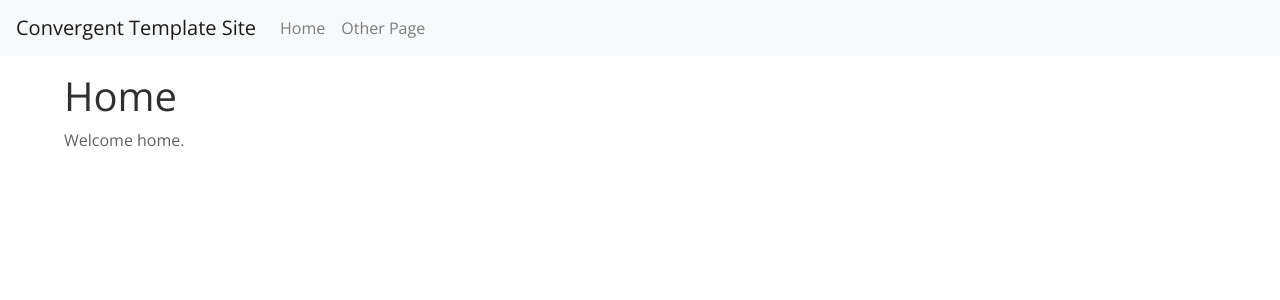
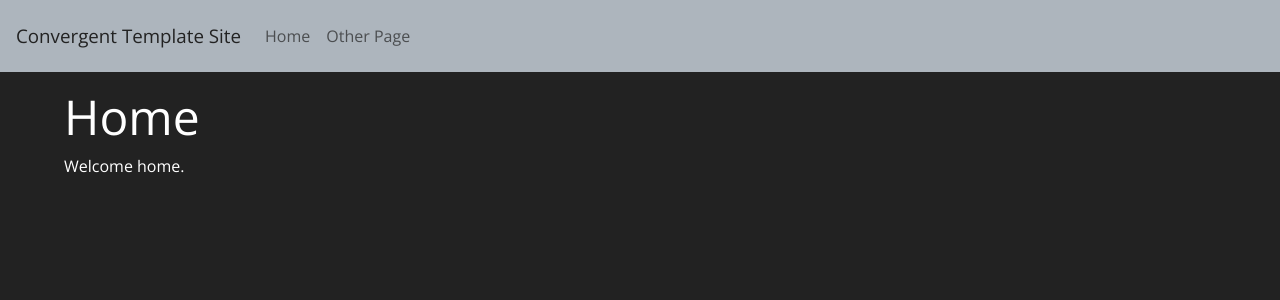
Before and after one commit to Kenorthuy/ConvergentTwitter, a React (Create React App) app: page / in a window 1280 px wide. Shown: the top 300 px of the page. Built offline with nearby package versions, Linux system fonts and the light colour scheme.

Commit message:
Fixed themes not working properly

```diff
--- a/package.json
+++ b/package.json
@@ -7,6 +7,7 @@
     "@testing-library/react": "^11.1.0",
     "@testing-library/user-event": "^12.1.10",
     "bootstrap": "^4.6.0",
+    "bootswatch": "^4.6.0",
     "react": "^17.0.2",
     "react-bootstrap": "^1.5.2",
     "react-dom": "^17.0.2",
--- a/src/App.css
+++ b/src/App.css
@@ -4,11 +4,11 @@
     box-sizing: border-box;
     font-family: "Open Sans", sans-serif;
     font-size: 16px;
-    color: #606060;
+    /* color: #606060; */
 }
 
 h1, h2, h3, h4, h5, h6 {
-    color: #303030;
+    /* color: #303030;  */
 
 }
 
--- a/src/App.js
+++ b/src/App.js
@@ -2,7 +2,7 @@ import { BrowserRouter as Router, Route } from "react-router-dom"
 import Nav from "./components/Nav"
 import ROUTES from "./misc/routes"
 import "./App.css"
-import "bootstrap/dist/css/bootstrap.min.css"
+import "bootswatch/dist/darkly/bootstrap.min.css"
 
 function App() {
 	return (
```
Also changed, not shown: 1 other file (tests, documents, lock files or other folders).
